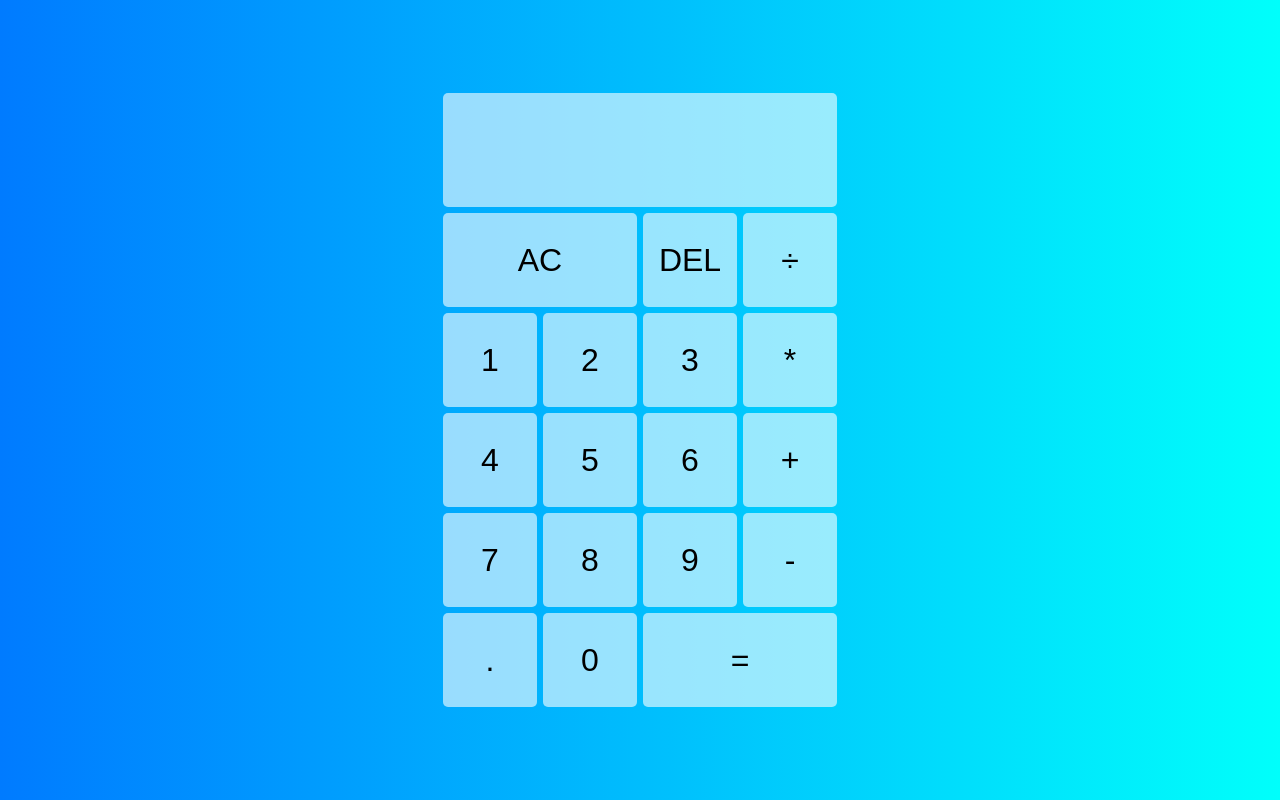
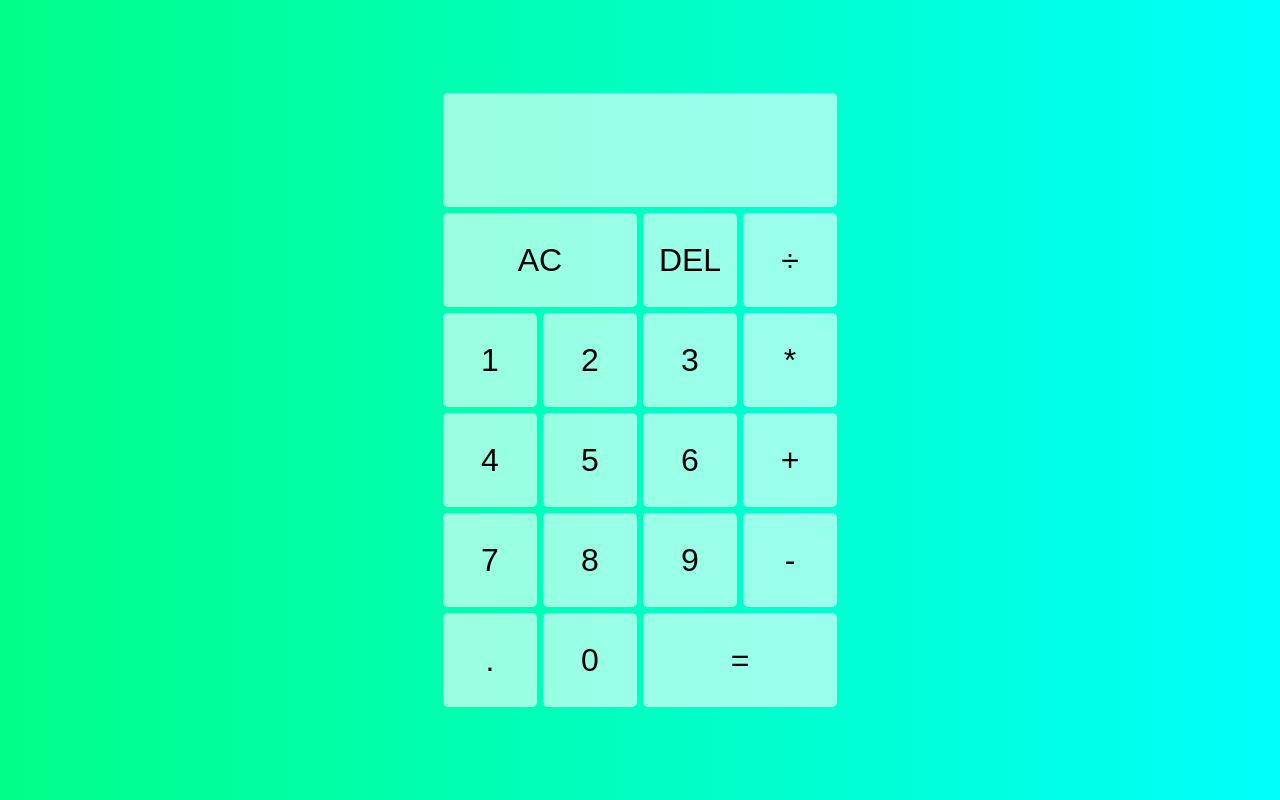
Before and after one commit to EliasGamingDKYT1/EliasGamingDKYT-HTML-Code, a plain HTML site: page index.html in a window 1280 px wide. Drawn offline with Linux system fonts and the light colour scheme.

Commit message:
Update style.css

```diff
--- a/style.css
+++ b/style.css
@@ -7,7 +7,7 @@
 body {
   padding: 0;
   margin: 0;
-  background: linear-gradient(to right, #007bff, #00fffb);
+  background: linear-gradient(to right, #00ff88, #00fffb);
 }
 
 .calculator-grid {
```
